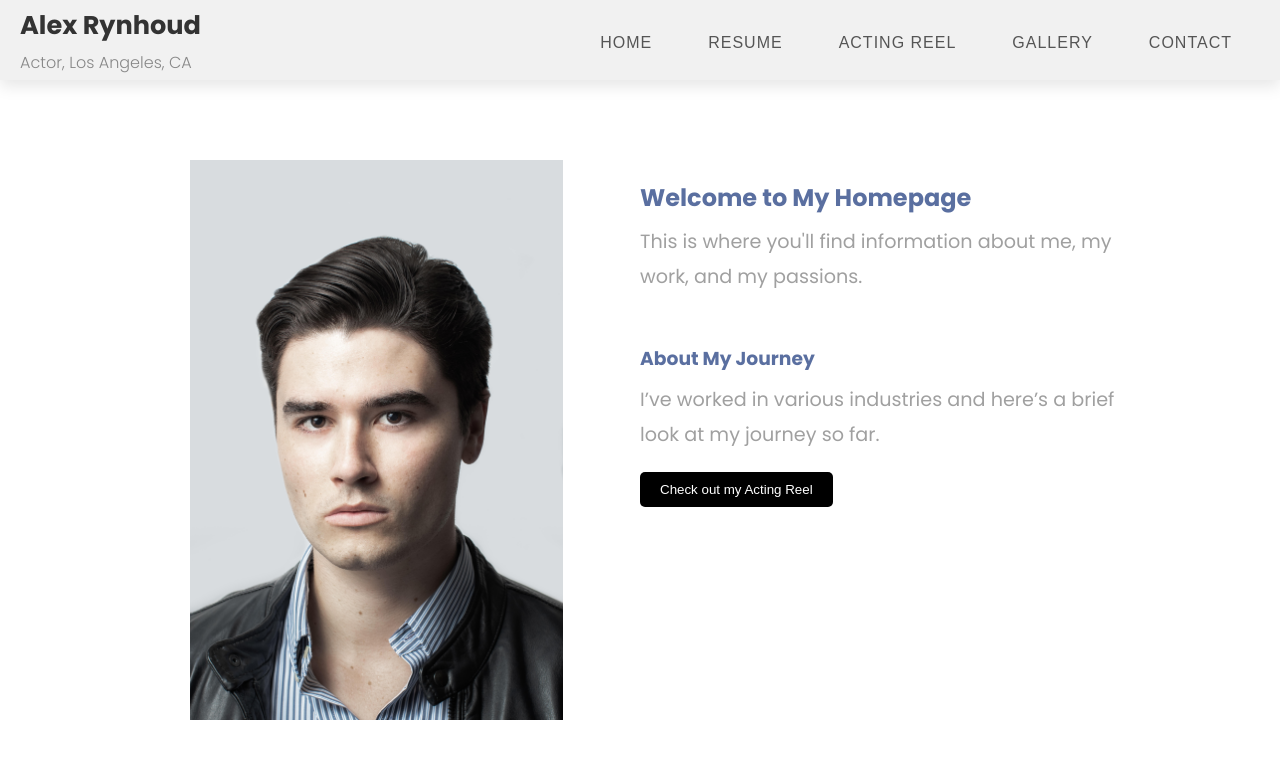
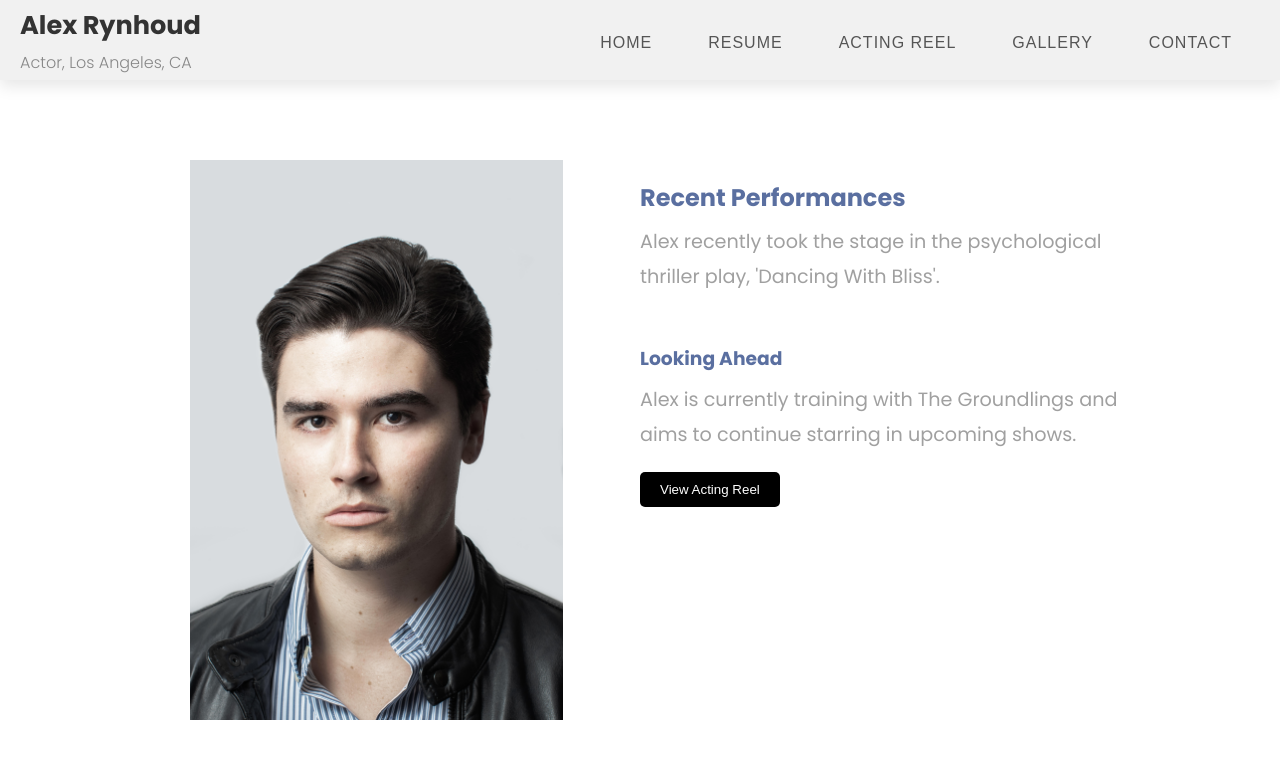
Before and after one commit to ChrisRynhoud/AlexWebsite, a React (Create React App) app: page / in a window 1280 px wide. Shown: the top 758 px of the page. Built offline with nearby package versions, Linux system fonts and the light colour scheme.

Commit message:
Finishing Touches

```diff
--- a/src/App.css
+++ b/src/App.css
@@ -2301,7 +2301,7 @@ html, body {
 }
 
 .right {
-  right: 350px;
+  right: 450px;
 }
 
 .nav-arrow:hover {
--- a/src/App.js
+++ b/src/App.js
@@ -51,26 +51,26 @@ import gallery4 from './content/gallery4.jpeg';  // Import gallery image
 const pageContent = {
   home: {
     imageUrl: homeImage, // Use the imported image
-    title1: "Welcome to My Homepage",
-    text1: "This is where you'll find information about me, my work, and my passions.",
-    title2: "About My Journey",
-    text2: "I’ve worked in various industries and here’s a brief look at my journey so far.",
-    reelButton: "Check out my Acting Reel"
+    title1: "Recent Performances",
+    text1: "Alex recently took the stage in the psychological thriller play, 'Dancing With Bliss'.",
+    title2: "Looking Ahead",
+    text2: "Alex is currently training with The Groundlings and aims to continue starring in upcoming shows.",
+    reelButton: "View Acting Reel"
   },
   resume: {
     imageUrl: resumeImage, // Example image
-    title1: "My Professional Journey",
-    text1: "An overview of my skills, work experience, and accomplishments.",
-    title2: "My Skills",
-    text2: "I am skilled in various areas, including acting, writing, and directing.",
-    title3: "Key Projects",
-    text3: "Here are some of the major projects I have worked on, showcasing my experience in diverse fields.",
-    title4: "Contact Information",
-    text4: "Feel free to reach out if you would like to collaborate! Email me at example@email.com or call me at (123) 456-7890.",
-    title5: "Awards & Recognition",
-    text5: "Throughout my career, I have been recognized with several prestigious awards for my work in film and theater.",
-    title6: "Education",
-    text6: "I hold a degree in Performing Arts from the University of XYZ, where I honed my skills and passion for creative expression."
+    title1: "Alex's Professional Journey",
+    text1: "Alex grew up in the SF Bay Area as a young boy addicted to television. His dreams have propelled him into Hollywood. | Height: 6'2  | Hair Color: Black |  Eye Color: Brown |  Location: Los Angeles, CA",
+    title2: "Movies",
+    text2: "1.) Davis Film Making Society - University Dogs - 2018 - Lead Actor | 2.) What Ah Nerd - 2018 - Lead Actor",
+    title3: "TV Shows",
+    text3: "1.) Anonymous Content and Paramount Television - 13 Reasons Why - 2017 - Featured Extra | 2.) Anonymous Content and Paramount Television - 13 Reasons Why - 2018 - Featured Extra",
+    title4: "Talents",
+    text4: "Alex has produced music since his youth and continues to excel at it today. He is also a renowned athlete having competed in several college rugby tournamnets.",
+    title5: "Theatre",
+    text5: "1.) Dancing With Bliss - 2023 - Lead Actor",
+    title6: "Training",
+    text6: "1.) UC Davis - Acting Classes - 2017 - Introductory Courses | 2.) The Groundlings - Acting Course - 2024 - Intermediate Courses"
   },
   actingReel: {
     title: "Acting Reel",
@@ -78,33 +78,33 @@ const pageContent = {
     imageUrl: "https://via.placeholder.com/500", // Placeholder for image
     additionalText: "This reel features a selection of my best performances across various roles.",
     videoOptions: [
-      { id: 1, title: "Reel 1", thumbnail: thumb1, videoUrl: video1, category: "film" },
-      { id: 2, title: "Reel 2", thumbnail: thumb2, videoUrl: video2, category: "tv" },
-      { id: 3, title: "Reel 3", thumbnail: thumb3, videoUrl: video3, category: "theatre" },
-      { id: 4, title: "Reel 4", thumbnail: thumb4, videoUrl: video4, category: "film" },
-      { id: 5, title: "Reel 5", thumbnail: thumb5, videoUrl: video5, category: "tv" },
-      { id: 6, title: "Reel 6", thumbnail: thumb6, videoUrl: video6, category: "theatre" },
-      { id: 7, title: "Reel 7", thumbnail: thumb7, videoUrl: video7, category: "film" },
-      { id: 8, title: "Reel 8", thumbnail: thumb8, videoUrl: video8, category: "tv" },
-      { id: 9, title: "Reel 9", thumbnail: thumb9, videoUrl: video9, category: "theatre" },
-      { id: 10, title: "Reel 10", thumbnail: thumb10, videoUrl: video10, category: "film" },
-      { id: 11, title: "Reel 11", thumbnail: thumb11, videoUrl: video11, category: "tv" },
-      { id: 12, title: "Reel 12", thumbnail: thumb12, videoUrl: video12, category: "theatre" },
+      { id: 1, title: "Office Politics", thumbnail: thumb1, videoUrl: video1, category: "film" },
+      { id: 2, title: "Romantic Confession", thumbnail: thumb2, videoUrl: video2, category: "tv" },
+      { id: 3, title: "The Detective's Interrogation", thumbnail: thumb3, videoUrl: video3, category: "theatre" },
+      { id: 4, title: "Lighthearted Banter", thumbnail: thumb4, videoUrl: video4, category: "film" },
+      { id: 5, title: "A Hero’s Sacrifice", thumbnail: thumb5, videoUrl: video5, category: "tv" },
+      { id: 6, title: "The Misfit's Speech", thumbnail: thumb6, videoUrl: video6, category: "theatre" },
+      { id: 7, title: "Mystery Encounter", thumbnail: thumb7, videoUrl: video7, category: "film" },
+      { id: 8, title: "The Villain's Confession", thumbnail: thumb8, videoUrl: video8, category: "tv" },
+      { id: 9, title: "First Date Awkwardness", thumbnail: thumb9, videoUrl: video9, category: "theatre" },
+      { id: 10, title: "Battle of Wits", thumbnail: thumb10, videoUrl: video10, category: "film" },
+      { id: 11, title: "The Breakup", thumbnail: thumb11, videoUrl: video11, category: "tv" },
+      { id: 12, title: "Beach Bonanza", thumbnail: thumb12, videoUrl: video12, category: "theatre" },
     ]
   },
   gallery: {
     images: [
-      { id: 1, src: gallery1, title: "Image 1", description: "Description of image 1" },
-      { id: 2, src: gallery2, title: "Image 2", description: "Description of image 2" },
-      { id: 3, src: gallery3, title: "Image 3", description: "Description of image 3" },
-      { id: 4, src: gallery4, title: "Image 4", description: "Description of image 4" },
+      { id: 1, src: gallery1, title: "Confident Professional", description: "This look highlights Alex's ability to portray polished and self-assured characters, ideal for corporate or leadership roles." },
+      { id: 2, src: gallery2, title: "Dynamic Performer", description: "Captures an intense and focused expression, perfect for dramatic or high-stakes characters." },
+      { id: 3, src: gallery3, title: "Rugged Hero", description: "Demonstrates Alex's ability to embody strong, dependable, and adventurous characters." },
+      { id: 4, src: gallery4, title: "Creative Visionary", description: "A quirky and unique look that emphasizes Alex's ability to portray artistic and unconventional characters." },
     ]
   },
   contact: {
-    title: "Contact Me",
-    text: "Get in touch with me for collaborations or inquiries.",
+    title: "Management",
+    text: "Alex Rynhoud - Free Agent | 123-456-7890 info@gmail.com | 100 Terryfold Lane, Los Angeles, CA 90210",
     imageUrl: "https://via.placeholder.com/500",
-    additionalText: "I am always open to new opportunities. Reach out via email or social media!"
+    additionalText: ""
   }
 };
 
@@ -370,8 +370,8 @@ const renderInfoModal = () => (
     <div className="info-modal">
       <button className="close-btn" onClick={handleCloseInfo}>X</button>
       <img src={infoImage} alt="Info" className="info-modal-image" />
-      <h2>Info Title</h2>
-      <p>This is an acting reel page featuring highlights from various performances across film, TV, and theatre.</p>
+      <h2>Alex's Reel</h2>
+      <p>This is an acting reel page featuring highlights from Alex's various performances across film, TV, and theatre.</p>
     </div>
 
 );
@@ -714,8 +714,8 @@ const renderPageContent = (index) => {
         <div className="info-modal">
           <button className="close-btn" onClick={handleCloseInfo}>X</button>
           <img src={infoImage} alt="Info" className="info-modal-image" />
-          <h2>Info Title</h2>
-          <p>This is an acting reel page featuring highlights from various performances across film, TV, and theatre.</p>
+          <h2>Alex's Reels</h2>
+          <p>This page showcases highlights from Alex's various performances across film, TV, and theatre.</p>
         </div>
       )}
 
```
